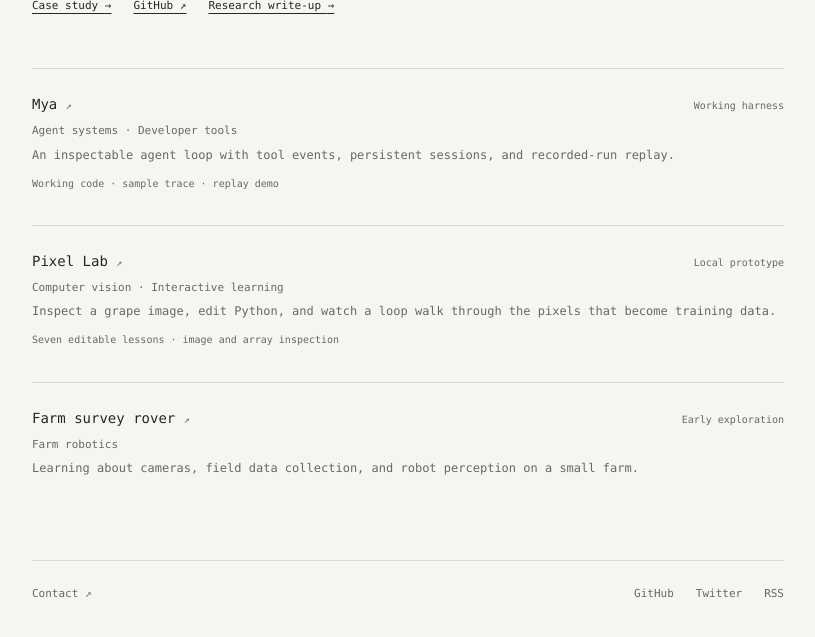
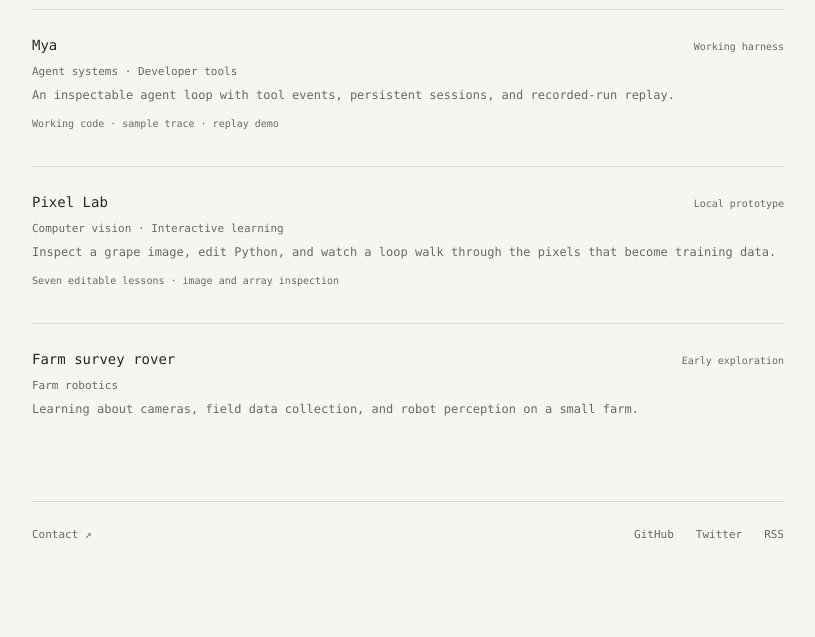
Before and after one commit to antonemking/antonemking.github.io, a Jekyll site: the page built from projects.md, in a window 1280 px wide, cut to the strip 1092-1731 px from the top of the page. Shown: the whole strip, without its empty margins (24-839 px from the left). Built offline with Jekyll 4.4.1, drawn with Linux system fonts in a browser that asks for light colours; after the commit the page ends 1672 px from its top, so only the background shows below that.

Commit message:
Keep project navigation on verified external destinations

```diff
--- a/_data/projects.yml
+++ b/_data/projects.yml
@@ -1,6 +1,6 @@
 - title: SamSeesSheep
   url: /projects/sam-sees-sheep/
-  home_url: https://github.com/antonemking/SamSeesSheep
+  external_url: https://github.com/antonemking/SamSeesSheep
   status: Research pipeline
   category: Computer vision · Applied research
   featured: true
--- a/_includes/project-list.html
+++ b/_includes/project-list.html
@@ -1,13 +1,12 @@
 <ul class="project-list">
   {% for project in site.data.projects %}
   <li{% if project.featured %} class="featured-list-item"{% endif %}>
-    <div class="entry-heading"><h3><a href="{{ project.url | relative_url }}">{{ project.title }} <span aria-hidden="true">↗</span></a></h3><span class="entry-date">{{ project.status }}</span></div>
+    <div class="entry-heading"><h3>{% if project.external_url %}<a href="{{ project.external_url | escape }}">{{ project.title | escape }} <span aria-hidden="true">↗</span></a>{% else %}{{ project.title | escape }}{% endif %}</h3><span class="entry-date">{{ project.status }}</span></div>
     <p class="entry-type">{{ project.category }}</p>
     <p>{{ project.summary }}</p>
     {% if project.evidence %}<p class="evidence-note">{{ project.evidence }}</p>{% endif %}
-    {% if project.featured %}
-    <a class="project-thumbnail" href="{{ project.url | relative_url }}"><img src="{{ '/assets/projects/sam-flock.png' | relative_url }}" width="2036" height="640" loading="lazy" alt="SamSeesSheep: pasture footage with tracked head landmarks and ear-angle traces."></a>
-    <div class="resource-links"><a href="{{ project.url | relative_url }}">Case study <span aria-hidden="true">→</span></a><a href="https://github.com/antonemking/SamSeesSheep">GitHub <span aria-hidden="true">↗</span></a><a href="{{ '/writing/sam-sees-sheep/' | relative_url }}">Research write-up <span aria-hidden="true">→</span></a></div>
+    {% if project.featured and project.external_url %}
+    <a class="project-thumbnail" href="{{ project.external_url | escape }}"><img src="{{ '/assets/projects/sam-flock.png' | relative_url }}" width="2036" height="640" loading="lazy" alt="SamSeesSheep: pasture footage with tracked head landmarks and ear-angle traces."></a>
     {% endif %}
   </li>
   {% endfor %}
--- a/_layouts/default.html
+++ b/_layouts/default.html
@@ -15,7 +15,7 @@
         <a class="site-name" href="{{ '/' | relative_url }}"{% if page.url == '/' %} aria-current="page"{% endif %}>Antone King</a>
         <nav aria-label="Main navigation">
           <a href="{{ '/blog/' | relative_url }}"{% if page.section == 'writing' or page.layout == 'post' %} aria-current="page"{% endif %}>Writing</a>
-          <a href="{{ '/projects/' | relative_url }}"{% if page.section == 'projects' %} aria-current="page"{% endif %}>Projects</a>
+          <a href="{{ '/' | relative_url }}#projects-heading">Projects</a>
           <a href="{{ '/library/' | relative_url }}"{% if page.section == 'library' %} aria-current="page"{% endif %}>Library</a>
         </nav>
       </header>
--- a/_layouts/home.html
+++ b/_layouts/home.html
@@ -10,7 +10,7 @@ layout: default
   <h2 id="projects-heading">Projects</h2>
   <ul>
     {% for project in site.data.projects %}
-    <li><a href="{% if project.home_url %}{{ project.home_url | escape }}{% else %}{{ project.url | relative_url }}{% endif %}">{{ project.title | escape }}</a></li>
+    <li>{% if project.external_url %}<a href="{{ project.external_url | escape }}">{{ project.title | escape }}</a>{% else %}{{ project.title | escape }}{% endif %}</li>
     {% endfor %}
   </ul>
 </section>
```
